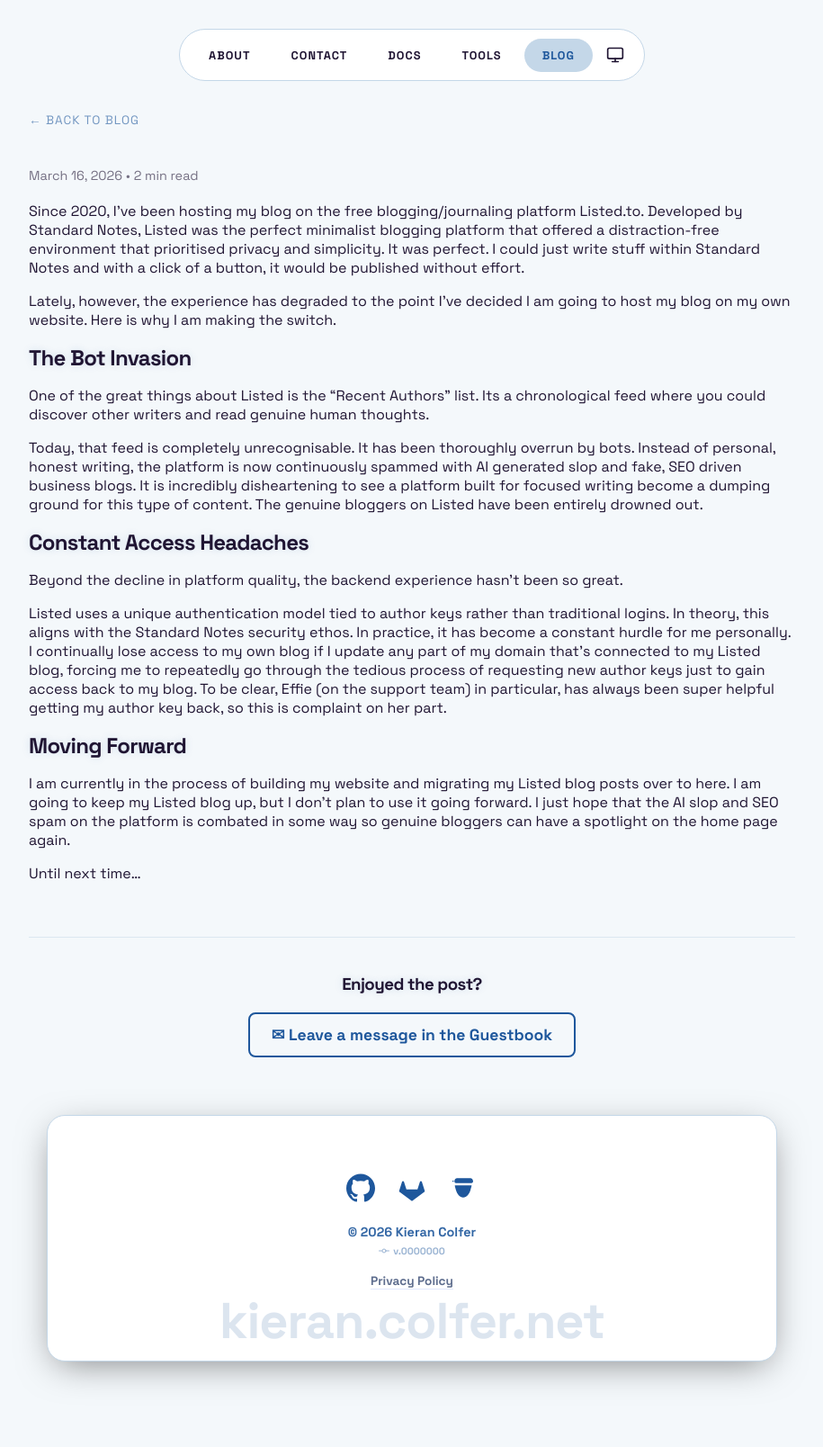
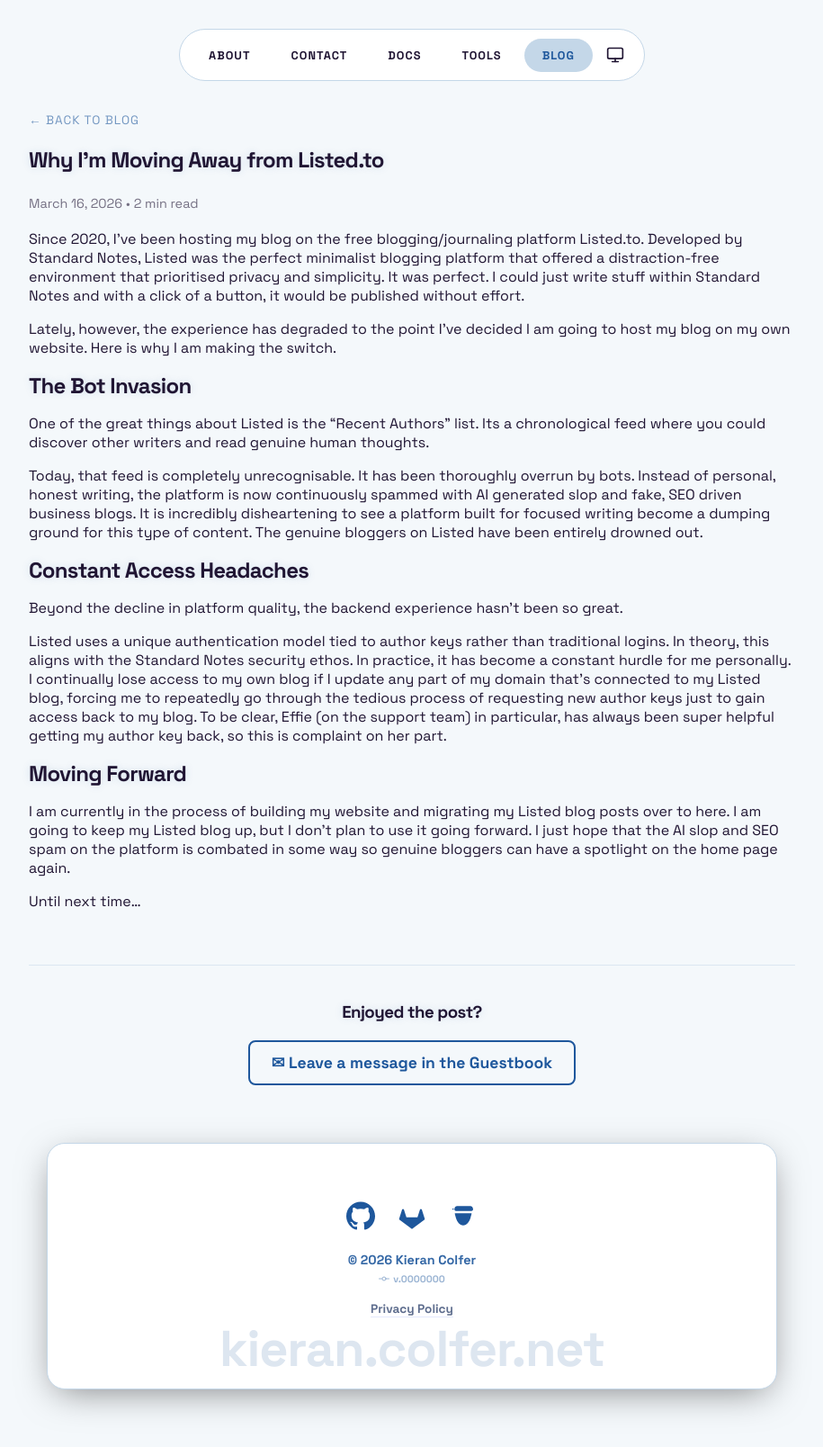
Before and after one commit to PASSK3YS/PASSK3YS.github.io, a Jekyll site: the page built from _posts/2026-03-16-moving-away-from-listed.md, in a window 1280 px wide. Shown: the whole page at 90% size, without its empty margins (182-1097 px from the left). Built offline with Jekyll 4.4.1, drawn with Linux system fonts in a browser that asks for light colours; our own code applies the rules of GitHub Pages for plain Markdown files; before the commit the page ends 1577 px from its top, so only the background shows below that; some of the changed lines change nothing that is shown.

Commit message:
chore: change title on blog post

```diff
--- a/_posts/2026-03-16-moving-away-from-listed.md
+++ b/_posts/2026-03-16-moving-away-from-listed.md
@@ -1,6 +1,6 @@
 ---
 layout: post
-title: Time for a Change: Why I'm Moving Away from Listed.to
+title: Why I'm Moving Away from Listed.to
 description:
 ---
 
```
